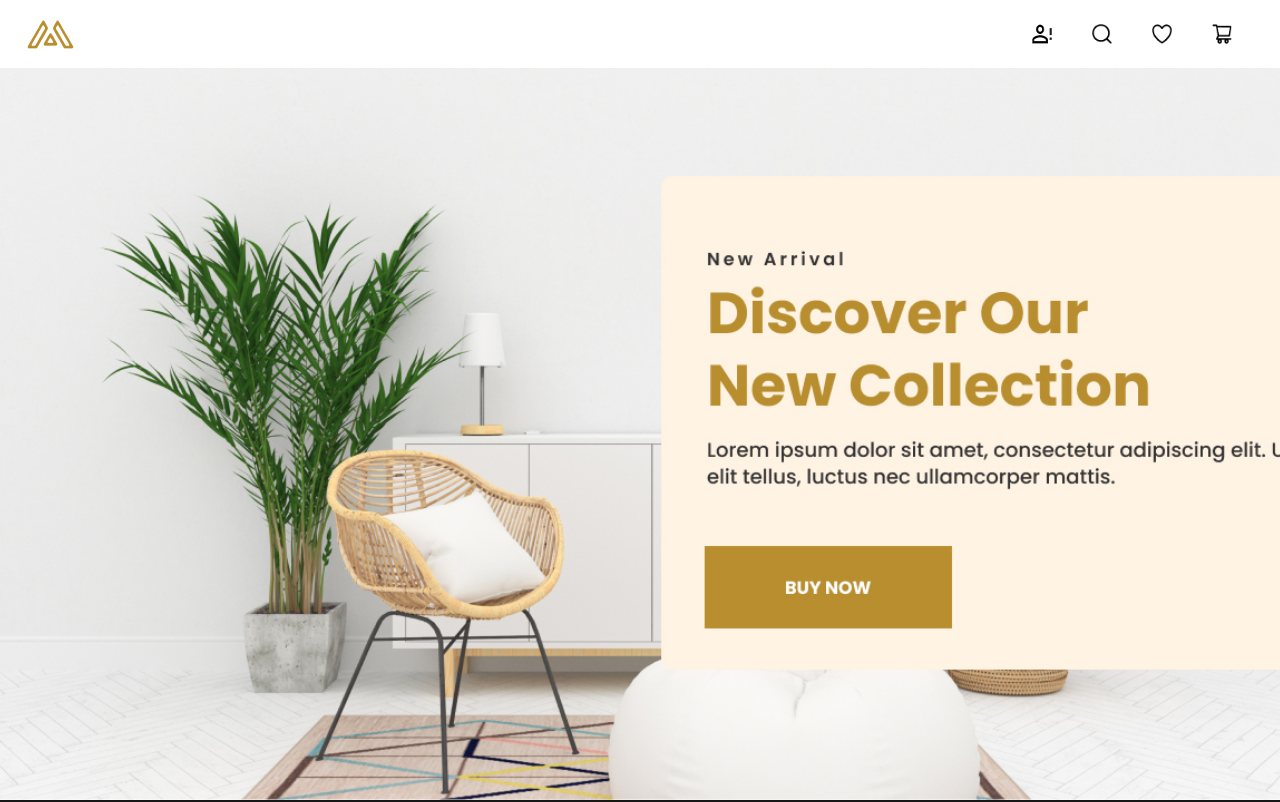
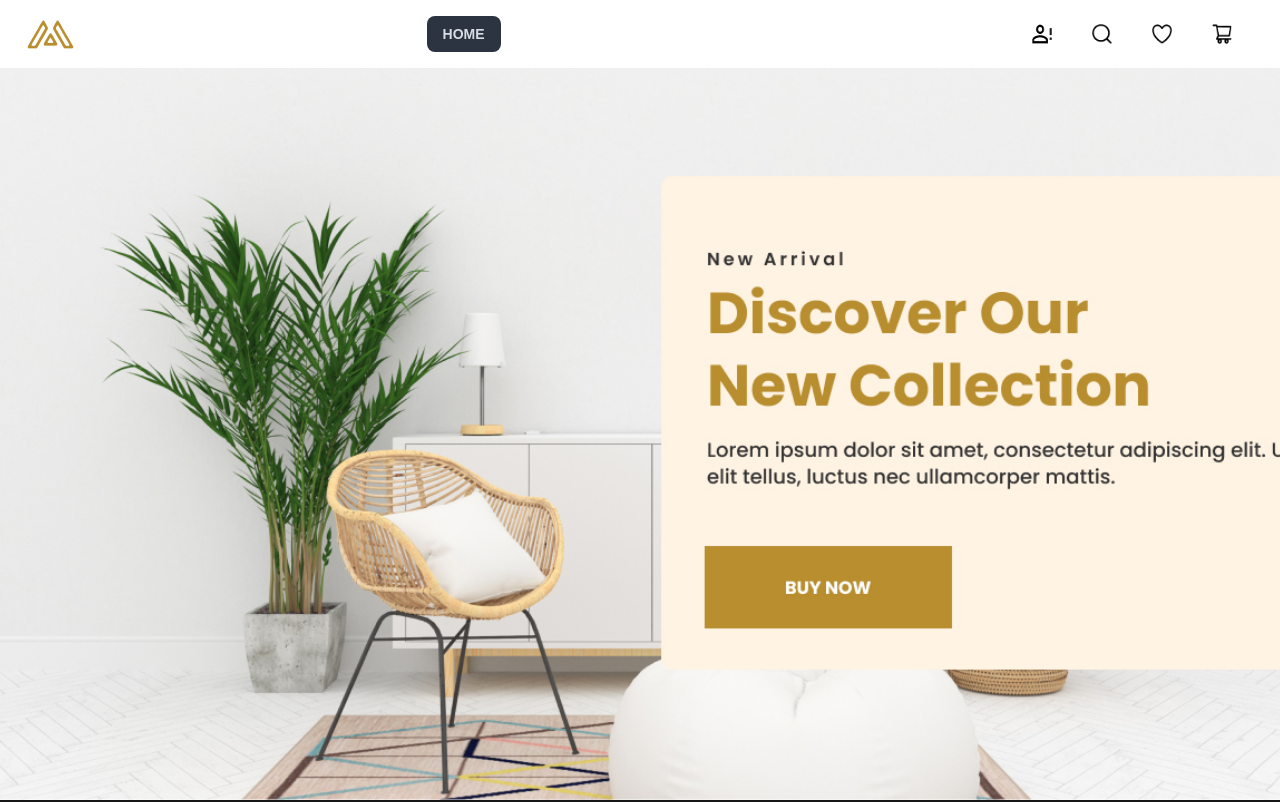
Before and after one commit to gnmjafari/furniture-store, a Next.js app: page / in a window 1280 px wide. Shown: the top 802 px of the page. Built offline with nearby package versions, Linux system fonts and the light colour scheme.

Commit message:
active page

```diff
--- a/components/Navbar.tsx
+++ b/components/Navbar.tsx
@@ -1,9 +1,14 @@
+"use client";
 import Image from "next/image";
 import React from "react";
 import { menuItem } from "./data";
 import Link from "next/link";
+import { usePathname } from "next/navigation";
 
 const Navbar = () => {
+  const pathname = usePathname();
+  console.log("pathname", pathname);
+
   return (
     <div className="navbar  fixed z-50 bg-white">
       <div className="navbar-start">
@@ -31,7 +36,15 @@ const Navbar = () => {
             {menuItem.map((item, key) => {
               return (
                 <li key={key}>
-                  <Link href={`/${item !== "home" ? item.toString() : ""}`}>
+                  <Link
+                    className={`${
+                      `/${item}` === pathname ||
+                      (item == "home" && pathname == "/")
+                        ? "active"
+                        : ""
+                    }`}
+                    href={`/${item !== "home" ? item.toString() : ""}`}
+                  >
                     {item.toUpperCase()}
                   </Link>
                 </li>
@@ -55,7 +68,15 @@ const Navbar = () => {
           {menuItem.map((item, key) => {
             return (
               <li key={key} className="font-bold">
-                <Link href={`/${item !== "home" ? item.toString() : ""}`}>
+                <Link
+                  className={`${
+                    `/${item}` === pathname ||
+                    (item == "home" && pathname == "/")
+                      ? "active"
+                      : ""
+                  }`}
+                  href={`/${item !== "home" ? item.toString() : ""}`}
+                >
                   {item.toUpperCase()}
                 </Link>
               </li>
```
